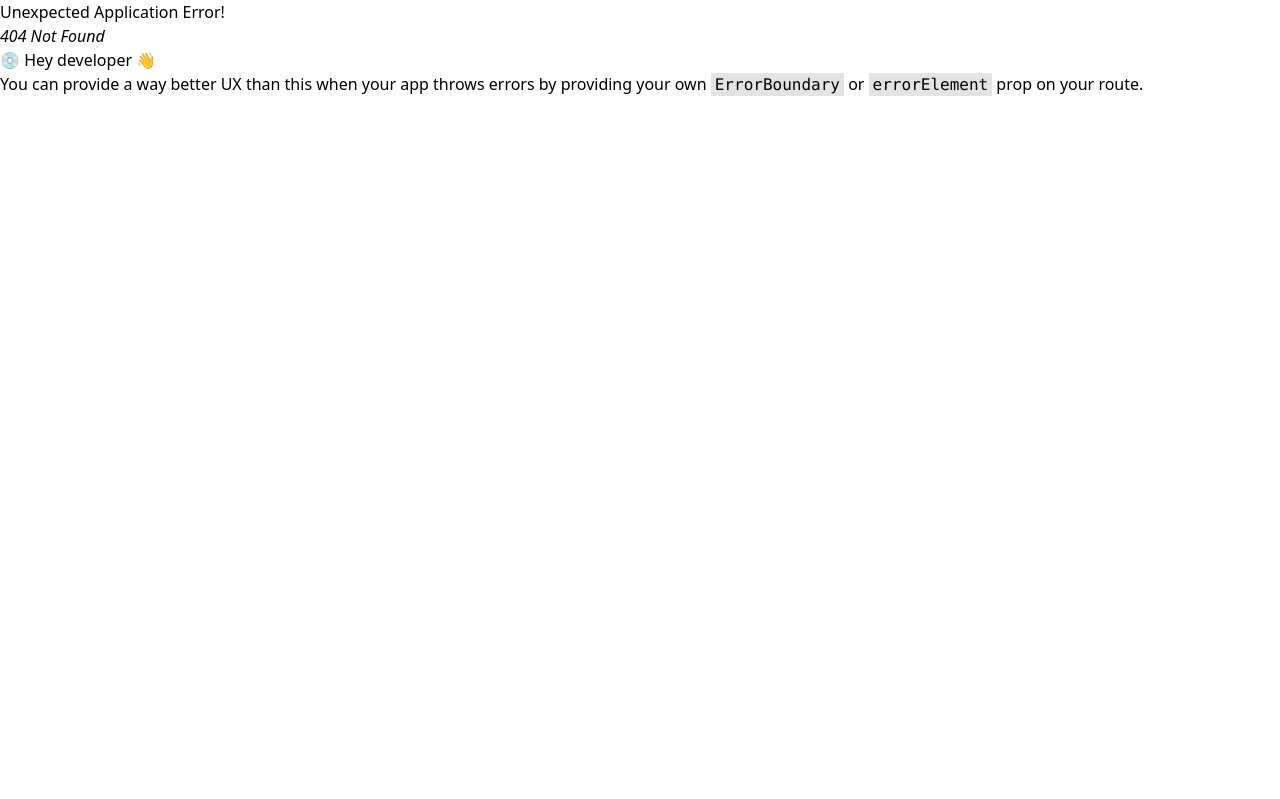
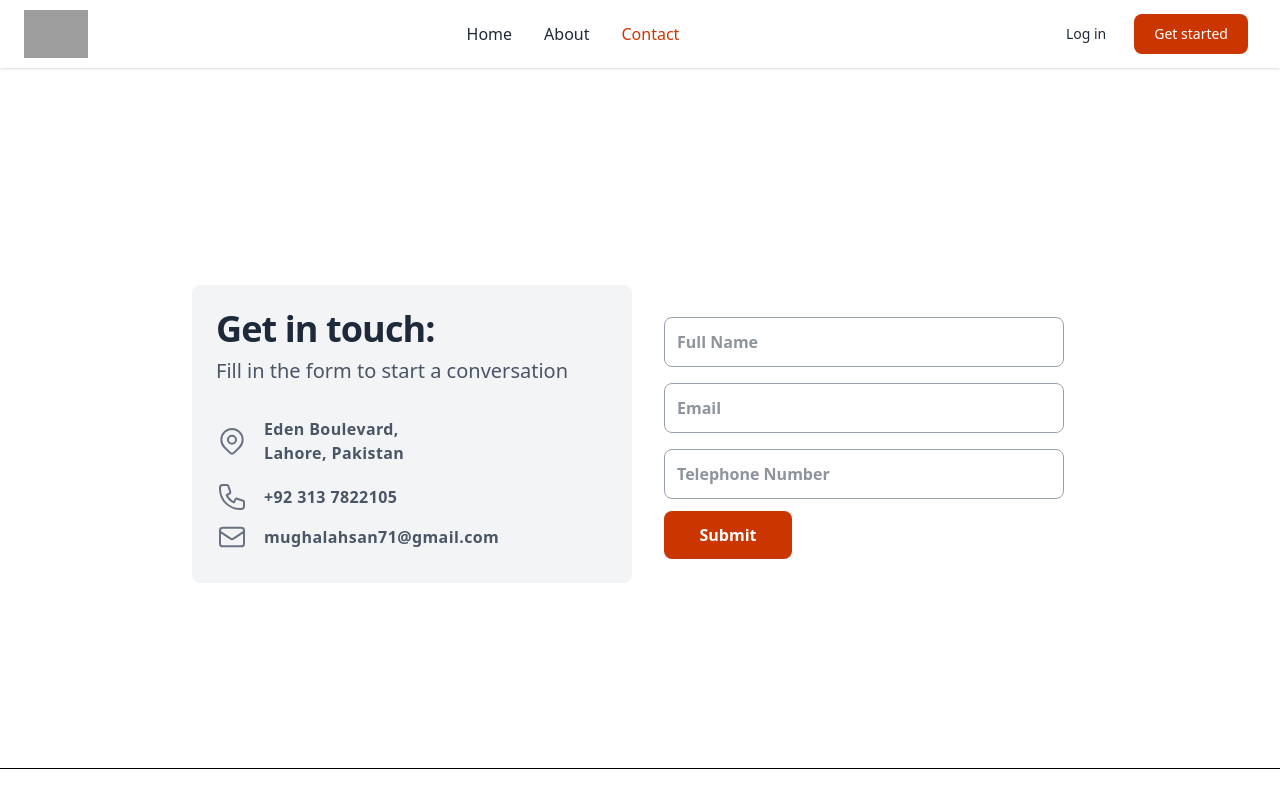
Before and after one commit to Ahasn-9/reactRouter, a React app in the folder ReactRouters/: page /contact in a window 1280 px wide. Before the commit this address had no page. Shown: the top 799 px of the page. Built offline with nearby package versions, Linux system fonts and the light colour scheme; grey boxes are pictures that could not be loaded; the HTML template or start-up script is replaced by a standard one.

Commit message:
add contact us route

```diff
--- /dev/null
+++ b/ReactRouters/src/components/Contact/Contact.jsx
@@ -0,0 +1,142 @@
+import React from 'react';
+
+export default function Contact() {
+    return (
+        <div className="relative flex items-top justify-center min-h-[700px] bg-white sm:items-center sm:pt-0">
+            <div className="max-w-6xl mx-auto sm:px-6 lg:px-8">
+                <div className="mt-8 overflow-hidden">
+                    <div className="grid grid-cols-1 md:grid-cols-2">
+                        <div className="p-6 mr-2 bg-gray-100 sm:rounded-lg">
+                            <h1 className="text-3xl sm:text-4xl text-gray-800 font-extrabold tracking-tight">
+                                Get in touch:
+                            </h1>
+                            <p className="text-normal text-lg sm:text-xl font-medium text-gray-600 mt-2">
+                                Fill in the form to start a conversation
+                            </p>
+
+                            <div className="flex items-center mt-8 text-gray-600">
+                                <svg
+                                    fill="none"
+                                    stroke="currentColor"
+                                    stroke-linecap="round"
+                                    stroke-linejoin="round"
+                                    stroke-width="1.5"
+                                    viewBox="0 0 24 24"
+                                    className="w-8 h-8 text-gray-500"
+                                >
+                                    <path
+                                        stroke-linecap="round"
+                                        stroke-linejoin="round"
+                                        stroke-width="1.5"
+                                        d="M17.657 16.657L13.414 20.9a1.998 1.998 0 01-2.827 0l-4.244-4.243a8 8 0 1111.314 0z"
+                                    />
+                                    <path
+                                        stroke-linecap="round"
+                                        stroke-linejoin="round"
+                                        stroke-width="1.5"
+                                        d="M15 11a3 3 0 11-6 0 3 3 0 016 0z"
+                                    />
+                                </svg>
+                                <div className="ml-4 text-md tracking-wide font-semibold w-40">
+                                    Eden Boulevard, Lahore, Pakistan
+                                </div>
+                            </div>
+
+                            <div className="flex items-center mt-4 text-gray-600">
+                                <svg
+                                    fill="none"
+                                    stroke="currentColor"
+                                    stroke-linecap="round"
+                                    stroke-linejoin="round"
+                                    stroke-width="1.5"
+                                    viewBox="0 0 24 24"
+                                    className="w-8 h-8 text-gray-500"
+                                >
+                                    <path
+                                        stroke-linecap="round"
+                                        stroke-linejoin="round"
+                                        stroke-width="1.5"
+                                        d="M3 5a2 2 0 012-2h3.28a1 1 0 01.948.684l1.498 4.493a1 1 0 01-.502 1.21l-2.257 1.13a11.042 11.042 0 005.516 5.516l1.13-2.257a1 1 0 011.21-.502l4.493 1.498a1 1 0 01.684.949V19a2 2 0 01-2 2h-1C9.716 21 3 14.284 3 6V5z"
+                                    />
+                                </svg>
+                                <div className="ml-4 text-md tracking-wide font-semibold w-40">
+                                    +92 313 7822105
+                                </div>
+                            </div>
+
+                            <div className="flex items-center mt-2 text-gray-600">
+                                <svg
+                                    fill="none"
+                                    stroke="currentColor"
+                                    stroke-linecap="round"
+                                    stroke-linejoin="round"
+                                    stroke-width="1.5"
+                                    viewBox="0 0 24 24"
+                                    className="w-8 h-8 text-gray-500"
+                                >
+                                    <path
+                                        stroke-linecap="round"
+                                        stroke-linejoin="round"
+                                        stroke-width="1.5"
+                                        d="M3 8l7.89 5.26a2 2 0 002.22 0L21 8M5 19h14a2 2 0 002-2V7a2 2 0 00-2-2H5a2 2 0 00-2 2v10a2 2 0 002 2z"
+                                    />
+                                </svg>
+                                <div className="ml-4 text-md tracking-wide font-semibold w-40">
+                                    mughalahsan71@gmail.com
+                                </div>
+                            </div>
+                        </div>
+
+                        <form className="p-6 flex flex-col justify-center">
+                            <div className="flex flex-col">
+                                <label for="name" className="hidden">
+                                    Full Name
+                                </label>
+                                <input
+                                    type="name"
+                                    name="name"
+                                    id="name"
+                                    placeholder="Full Name"
+                                    className="w-100 mt-2 py-3 px-3 rounded-lg bg-white border border-gray-400 text-gray-800 font-semibold focus:border-orange-500 focus:outline-none"
+                                />
+                            </div>
+
+                            <div className="flex flex-col mt-2">
+                                <label for="email" className="hidden">
+                                    Email
+                                </label>
+                                <input
+                                    type="email"
+                                    name="email"
+                                    id="email"
+                                    placeholder="Email"
+                                    className="w-100 mt-2 py-3 px-3 rounded-lg bg-white border border-gray-400 text-gray-800 font-semibold focus:border-orange-500 focus:outline-none"
+                                />
+                            </div>
+
+                            <div className="flex flex-col mt-2">
+                                <label for="tel" className="hidden">
+                                    Number
+                                </label>
+                                <input
+                                    type="tel"
+                                    name="tel"
+                                    id="tel"
+                                    placeholder="Telephone Number"
+                                    className="w-100 mt-2 py-3 px-3 rounded-lg bg-white border border-gray-400 text-gray-800 font-semibold focus:border-orange-500 focus:outline-none"
+                                />
+                            </div>
+
+                            <button
+                                type="submit"
+                                className="md:w-32 bg-orange-700 hover:bg-blue-dark text-white font-bold py-3 px-6 rounded-lg mt-3 hover:bg-orange-600 transition ease-in-out duration-300"
+                            >
+                                Submit
+                            </button>
+                        </form>
+                    </div>
+                </div>
+            </div>
+        </div>
+    );
+}
--- a/ReactRouters/src/components/Header/Header.jsx
+++ b/ReactRouters/src/components/Header/Header.jsx
@@ -56,6 +56,18 @@
                                     About
                                 </NavLink>
                             </li>
+                            <li>
+                                <NavLink
+                                    to="/contact"
+                                    className={({ isActive }) =>
+                                        `block py-2 pr-4 pl-3 duration-200 ${
+                                            isActive ? 'text-orange-700' : 'text-gray-800'
+                                        } border-b border-gray-100 hover:bg-gray-50 lg:hover:bg-transparent lg:border-0 hover:text-orange-700 lg:p-0`
+                                    }
+                                >
+                                    Contact
+                                </NavLink>
+                            </li>
                         </ul>
                     </div>
                 </div>
```
Also changed, not shown: ReactRouters/src/main.jsx (+7 -0 lines).
